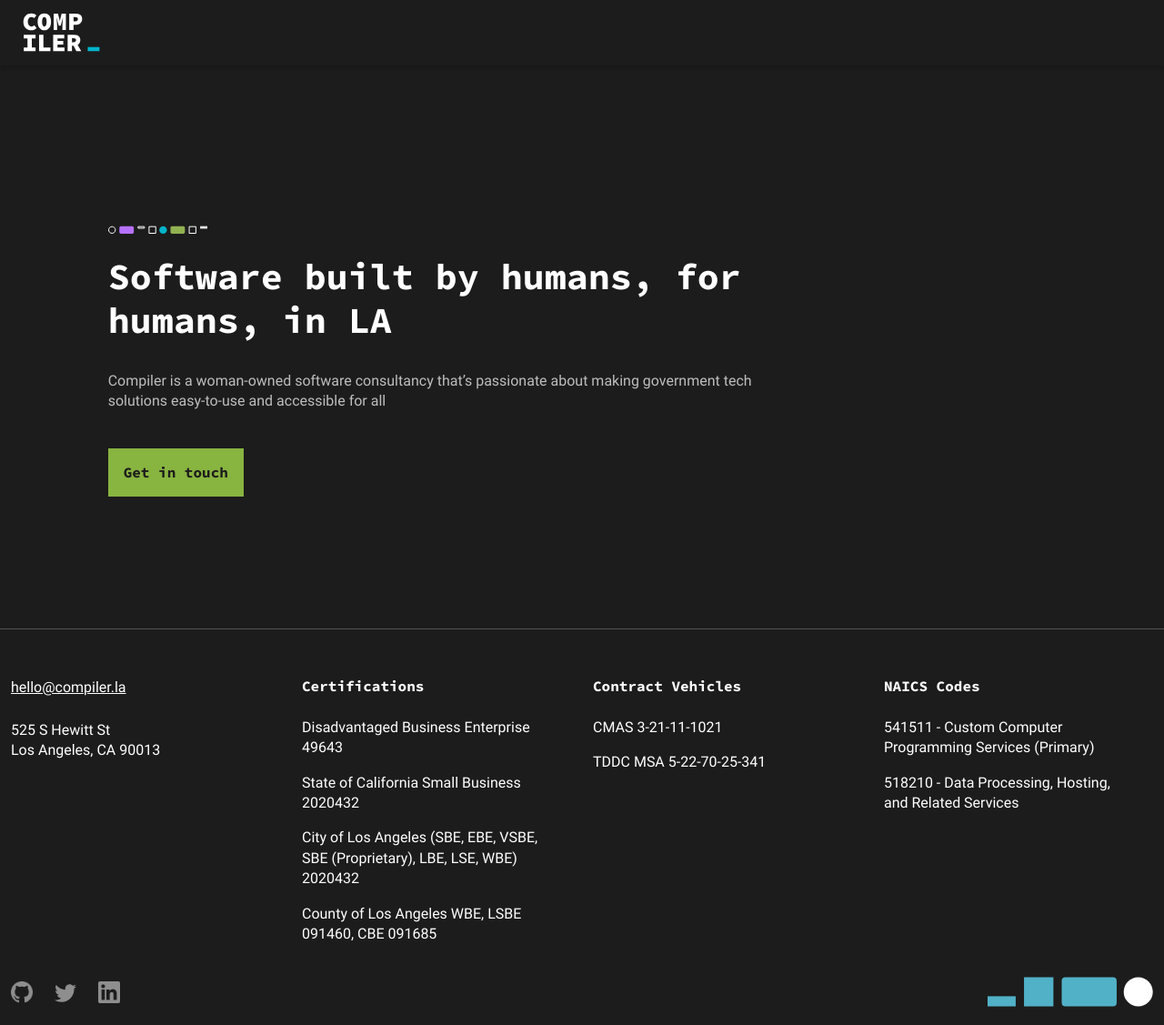
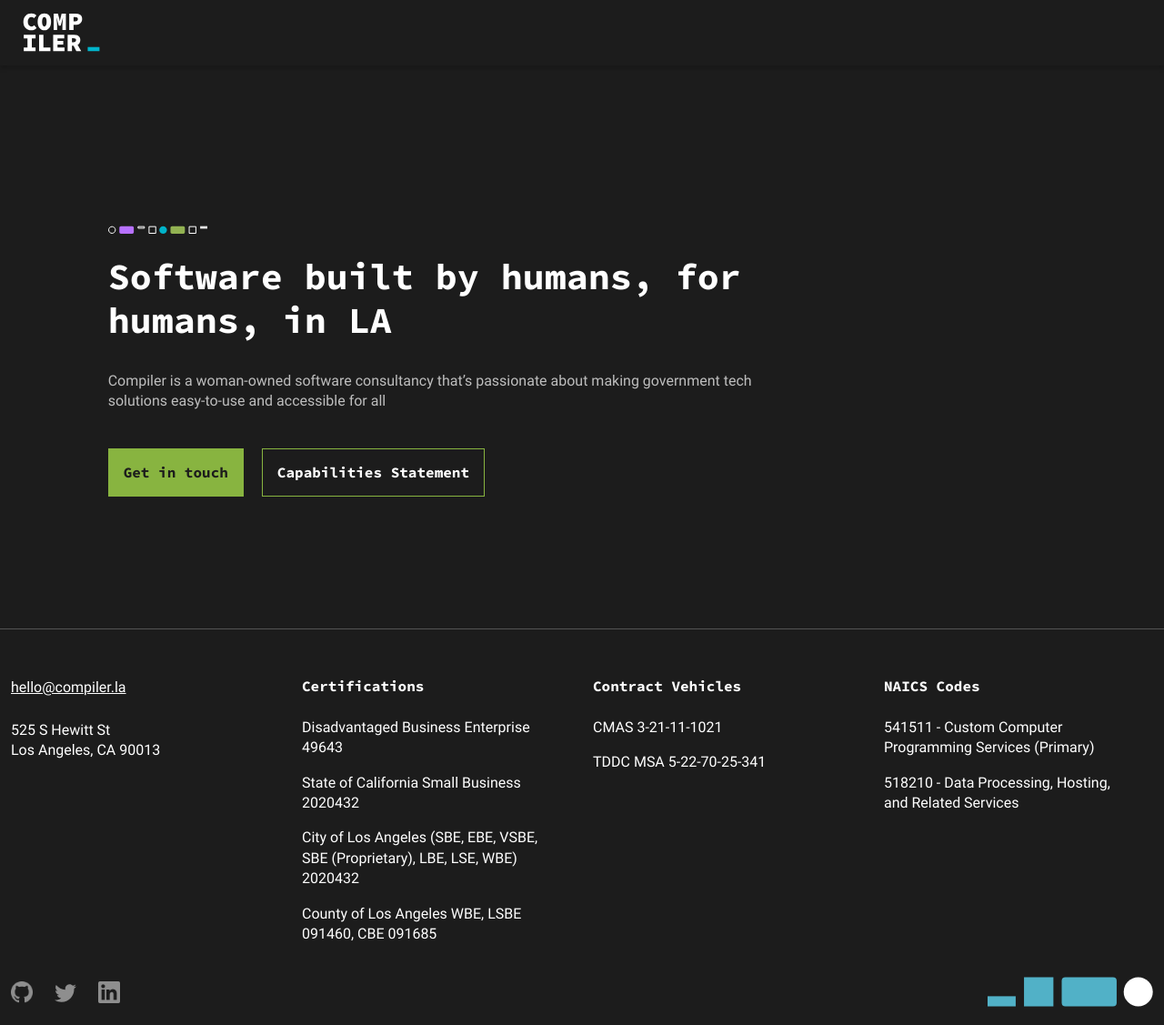
Before and after one commit to compilerla/compiler.la, a Jekyll site: the page built from index.html, in a window 1280 px wide. Shown: the whole page at 91% size. Built offline with Jekyll 4.4.1, drawn with Linux system fonts in a browser that asks for light colours.

Commit message:
fix(index): add back capabilities btn

```diff
--- a/index.html
+++ b/index.html
@@ -9,7 +9,8 @@
             <img src="/assets/compiler_detailed_pattern.svg">
             <h1 class="h2 mt-3 pb-md-4 mb-md-2 pb-1 mb-2">Software built by humans, for humans, in LA</h1>
             <p class="pb-4 text-secondary">Compiler is a woman-owned software consultancy that’s passionate about making government tech solutions easy-to-use and accessible for all</p>
-            <a class="btn btn-primary" href="mailto:hello@compiler.la">Get in touch</a>
+            <a class="btn btn-primary me-md-3" href="mailto:hello@compiler.la">Get in touch</a>
+            <a class="btn btn-outline-primary" href="/capabilities">Capabilities Statement</a>
         </div>
     </div>
 </div>
```
